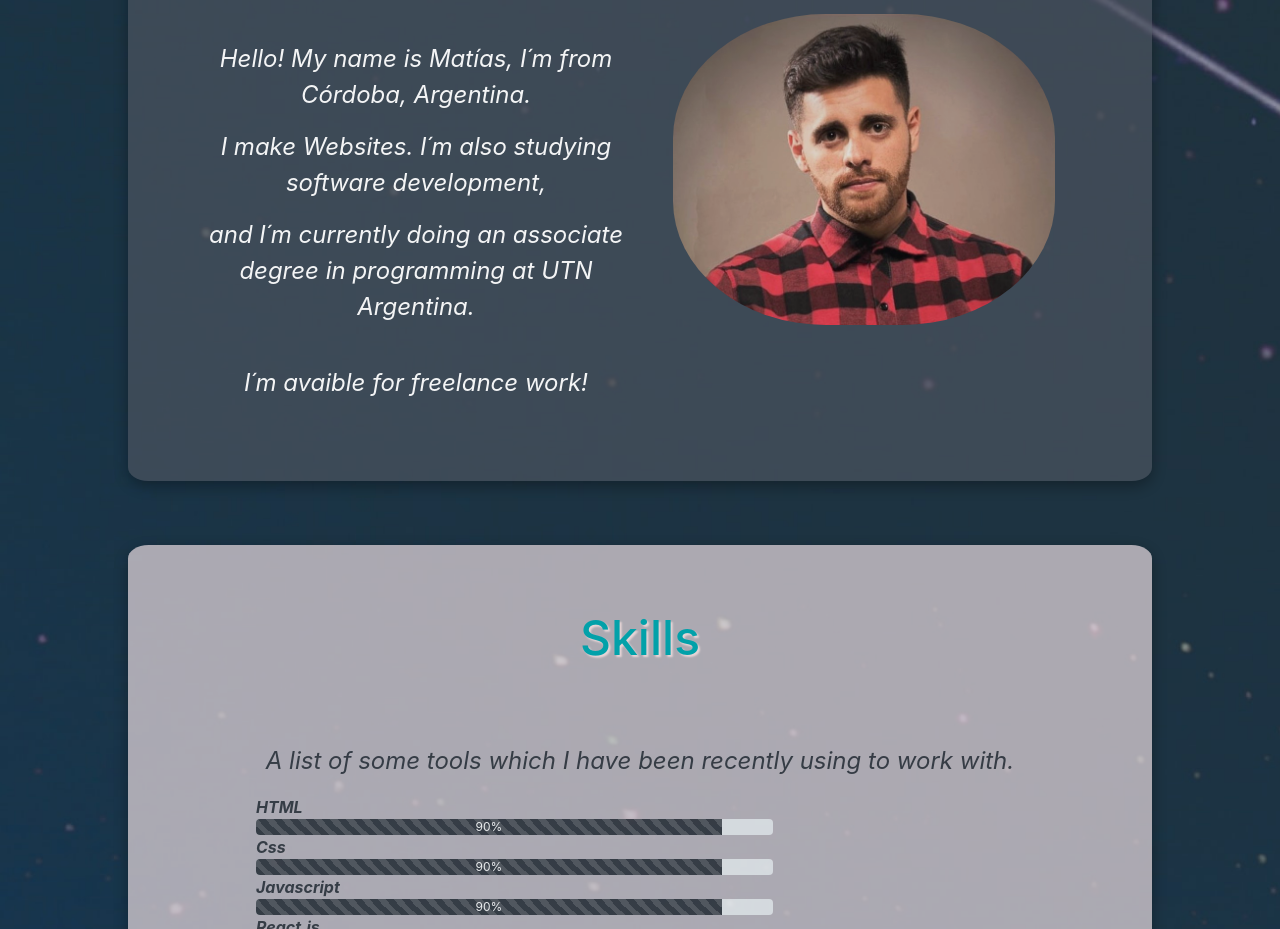
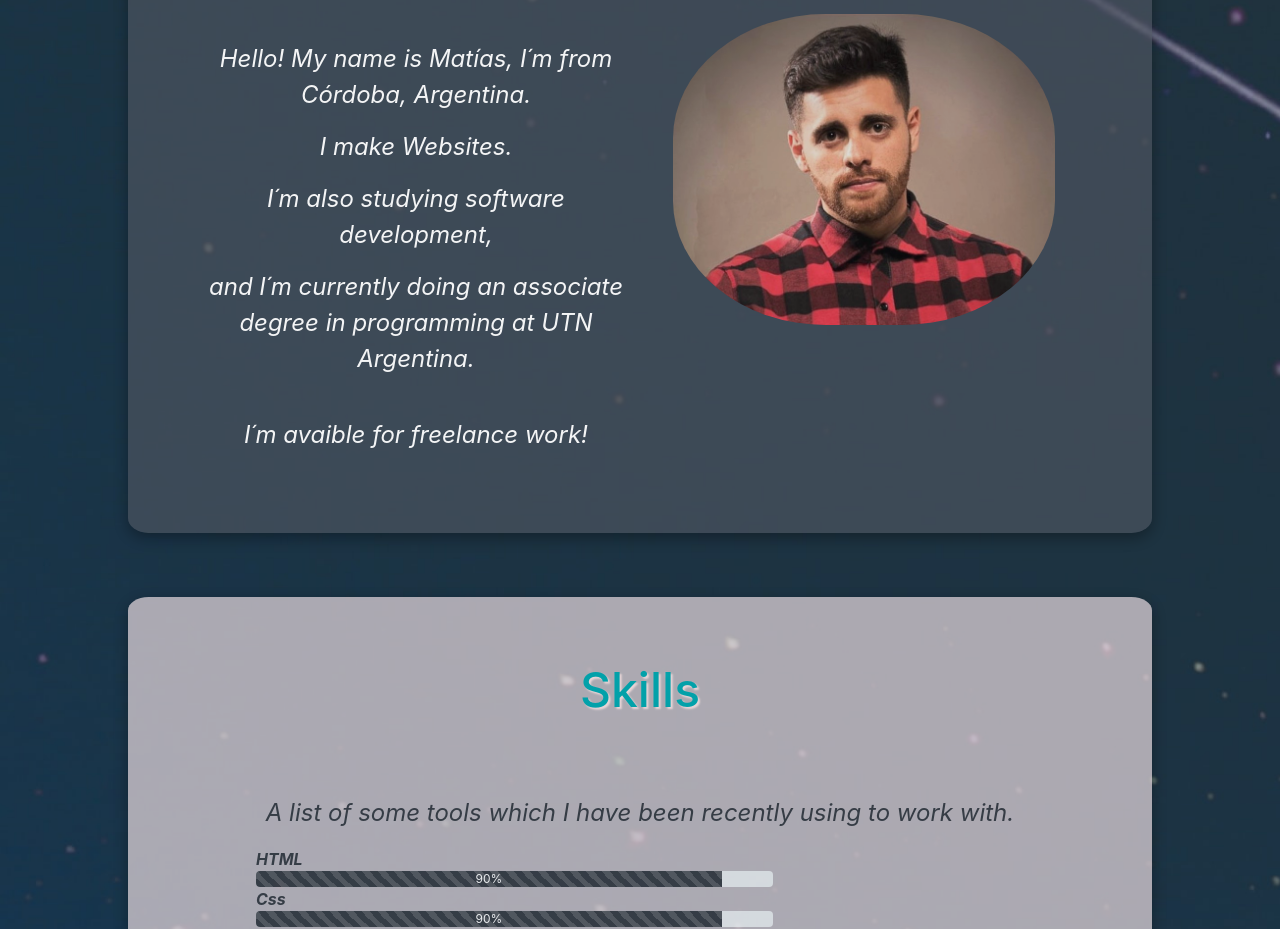
Before and after one commit to Matiasmedrano66/myportfolio, a React (Create React App) app: page / in a window 1280 px wide. Shown: the part 1097-2026 px from the top of the page. Built offline with nearby package versions, Linux system fonts and the light colour scheme; a web font is replaced by a local one.

Commit message:
space buttom-white-toggle and text-about-change 0309 commit

```diff
--- a/src/Com/AboutMe.js
+++ b/src/Com/AboutMe.js
@@ -32,7 +32,8 @@ const AboutMe = () => {
 
             <div className='presentation col-6'>
                 <p className="white-text"> Hello! My name is Matías, I´m from Córdoba, Argentina.</p>
-                <p className="white-text">I make Websites. I´m also studying software development, </p>
+                <p className="white-text">I make Websites. </p>
+                <p className="white-text">I´m also studying software development, </p>
                 <p className="white-text">and I´m currently doing an associate degree in programming at UTN Argentina.</p>
                 <br />
                 <p className="white-text">I´m avaible for freelance work!</p>
--- a/src/Com/NavBar.css
+++ b/src/Com/NavBar.css
@@ -130,6 +130,12 @@
 .mobile-nav-toggle i {
   color: #f1f1f1;
 }
+.mobile-nav-toggle{
+  color: #f1f1f1;
+  background-color: #f1f1f1;
+}
+
+
 
 
 
```
